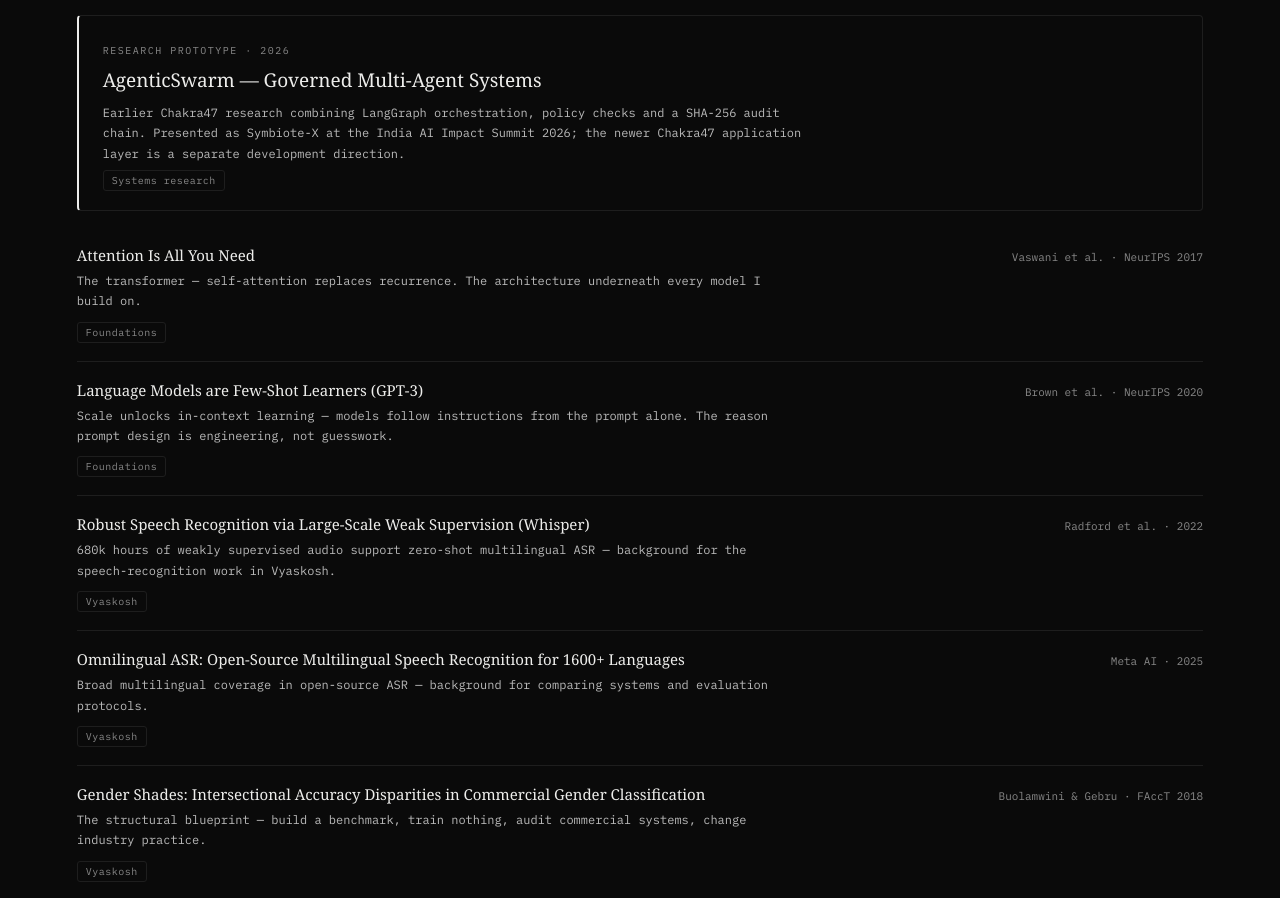
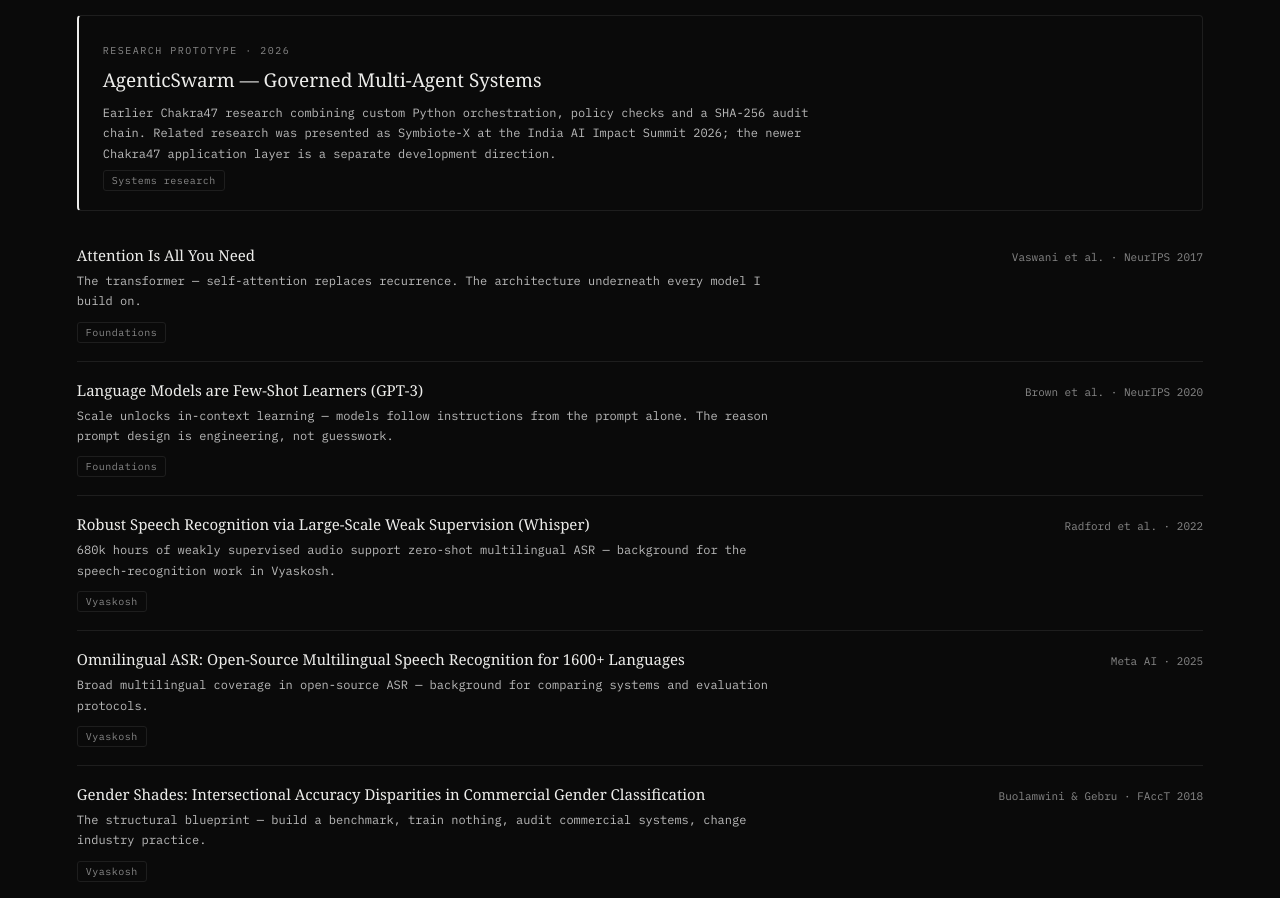
Before and after one commit to kshubham090/portfolio, a React (Vite) app: page / in a window 1280 px wide. Shown: the part 4276-5174 px from the top of the page. Built offline with nearby package versions, Linux system fonts and the light colour scheme.

Commit message:
Correct AgenticSwarm implementation and research attribution

```diff
--- a/src/components/Research.tsx
+++ b/src/components/Research.tsx
@@ -41,7 +41,7 @@
   {
     status: 'Research prototype · 2026',
     title: 'AgenticSwarm — Governed Multi-Agent Systems',
-    note: 'Earlier Chakra47 research combining LangGraph orchestration, policy checks and a SHA-256 audit chain. Presented as Symbiote-X at the India AI Impact Summit 2026; the newer Chakra47 application layer is a separate development direction.',
+    note: 'Earlier Chakra47 research combining custom Python orchestration, policy checks and a SHA-256 audit chain. Related research was presented as Symbiote-X at the India AI Impact Summit 2026; the newer Chakra47 application layer is a separate development direction.',
     tag: 'Systems research',
     href: '/projects/chakra47-agentic-swarm',
   },
--- a/src/data/projects.ts
+++ b/src/data/projects.ts
@@ -180,7 +180,7 @@
     "status": "Research prototype",
     "category": "Research",
     "tags": [
-      "LangGraph",
+      "Python orchestration",
       "Policy checks",
       "SHA-256 audit chain",
       "Multi-agent research"
@@ -195,13 +195,13 @@
       {
         "heading": "What it explores",
         "body": [
-          "A four-layer approach to multi-agent systems: structured input, a symbolic rule engine, a SHA-256 audit chain and LangGraph-based orchestration. Deterministic checks handle defined conditions, with uncertain cases routed for model assistance or human review."
+          "A four-layer approach to multi-agent systems: structured input, a symbolic rule engine, a SHA-256 audit chain and a custom Python orchestrator. Deterministic checks handle defined conditions, with uncertain cases routed for model assistance or human review."
         ]
       },
       {
         "heading": "Research history",
         "body": [
-          "The earlier Chakra47 research was presented as Symbiote-X at the India AI Impact Summit 2026. This public prototype is distinct from the newer Chakra47 application and management layer now in development.",
+          "Related Chakra47 research was presented as Symbiote-X at the India AI Impact Summit 2026. This public prototype is distinct from the newer Chakra47 application and management layer now in development.",
           "The repository provides an implementation to inspect and experiment with; it does not establish deployment of an operating system or physical-device control platform."
         ]
       }
```
Also changed, not shown: public/llms.txt.
